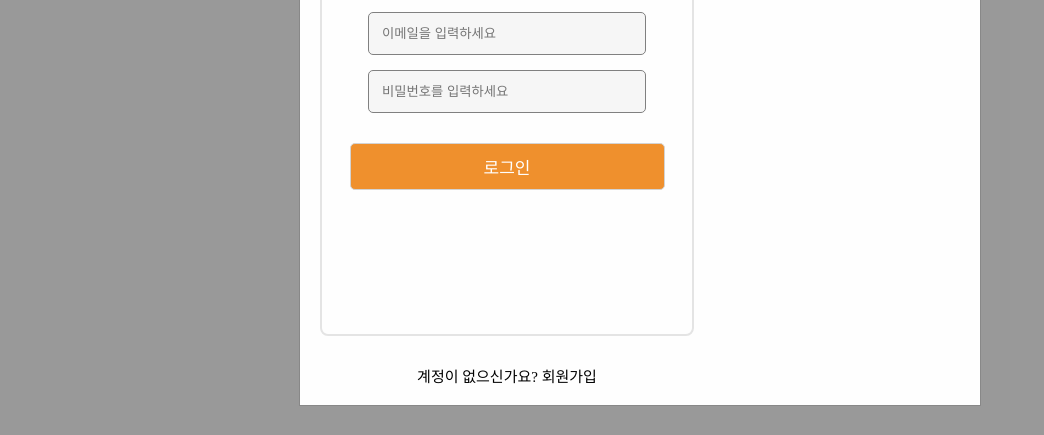
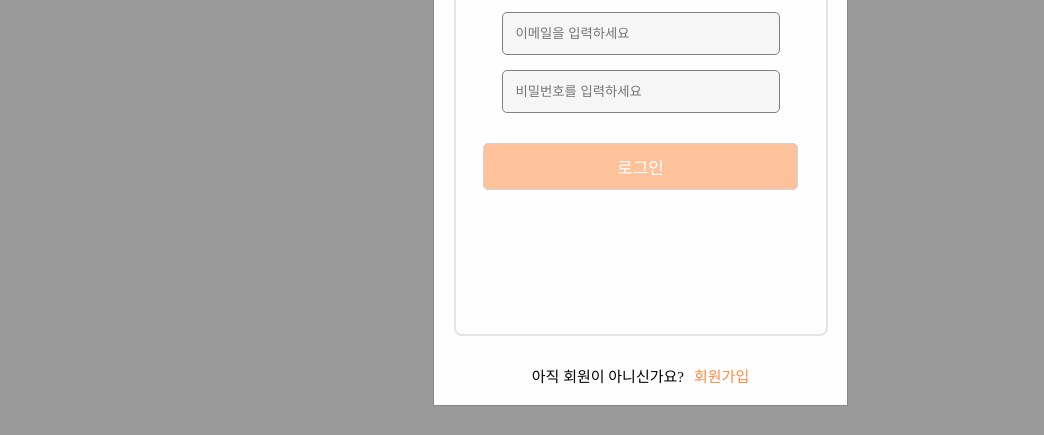
Before and after one commit to wecode-bootcamp-korea/justcode-4-2nd-carrot-country-front, a React (Create React App) app: page /login in a window 1280 px wide. Shown: the part 339-774 px from the top of the page, without its empty margins (0-1044 px from the left). Built offline with nearby package versions, Linux system fonts and the light colour scheme; no server answers.

Commit message:
ADD: Fontawesome설치

```diff
--- a/package.json
+++ b/package.json
@@ -16,6 +16,10 @@
     "jest": "27.5.1"
   },
   "dependencies": {
+    "@fortawesome/fontawesome-svg-core": "^6.1.1",
+    "@fortawesome/free-regular-svg-icons": "^6.1.1",
+    "@fortawesome/free-solid-svg-icons": "^6.1.1",
+    "@fortawesome/react-fontawesome": "^0.1.18",
     "@testing-library/jest-dom": "5.16.4",
     "@testing-library/react": "13.1.1",
     "@testing-library/user-event": "13.5.0",
--- a/src/components/login/Login.js
+++ b/src/components/login/Login.js
@@ -1,14 +1,13 @@
-import React from 'react';
 import styled from 'styled-components';
 import { CLIENT_PORT } from 'config.js';
 import { Link } from 'react-router-dom';
 import Modal from 'components/modal/Modal';
+import { useNavigate } from 'react-router-dom';
+import React, { useState } from 'react';
 // import { Link } from "react-router-dom";
 // import { useDispatch } from "react-redux";
-// const Modal = styled.div`
-//   width: 300px;
-// `;
 
+//스타일
 const LoginBox = styled.div`
   display: inline-block;
   width: 350px;
@@ -48,32 +47,101 @@ const LoginBtn = styled.button`
   font-weight: 550;
   border-radius: 5px;
   border: 1px solid lightgray;
-  background-color: #ef8d27f7;
+  background-color: #ff8a3d82;
+  ${({ login }) => {
+    return login ? `background-color: #ff8a3d82;` : `background-color: #red;`;
+  }}
+`;
+// LoginBtn.defaultProps = {
+//   btnDisabled : {
+//     main : 'palevioletred'
+//   }
+// }
+// const btnDisabled = {
+//   main: 'palevioletred'
+// }
+
+const Usersign = styled.div`
+  font-size: 15px;
+  margin-top: 180px;
+  text-align: center;
 `;
 
-const Usersignup = styled.div`
-  margin-top: 180px;
+const Usersignup = styled.span`
+  color: #ff8a3d;
   font-size: 15px;
-  text-align: center;
+  margin-left: 10px;
+  cursor: pointer;
 `;
 
 function Login() {
   // console.log(1,CLIENT_PORT);
+  //기능
+  const [inputId, setInputId] = useState('');
+  const [inputPw, setInputPw] = useState('');
+
+  const isValidInput = inputId.includes('@') && inputPw.length > 5;
+
+  const handleIdInput = e => {
+    setInputId(e.target.value);
+  };
+
+  const handlePwInput = e => {
+    setInputPw(e.target.value);
+  };
+
+  const navigate = useNavigate();
+
+  const handleSignIn = () => {
+    fetch('localhost:3000/list', {
+      method: 'POST',
+      headers: {
+        'Content-Type': 'application/json',
+      },
+      body: JSON.stringify({
+        // email: id,
+        // password: pw,
+      }),
+    })
+      .then(response => response.json())
+      .then(result => console.log('결과 : ', result));
+  };
+
+  const goToList = () => {
+    navigate('/');
+  };
 
   return (
-    <Modal>
+    <Modal width="373px">
       <LoginBox width="200px">
         <img
           src={`${CLIENT_PORT}/images/logo/logo1.png`}
           alt="logo"
           width="200px"
         />
-        <Email type="text" placeholder="이메일을 입력하세요" />
-        <Password type="number" placeholder="비밀번호를 입력하세요" />
-        <LoginBtn>로그인</LoginBtn>
-        <Usersignup>
-          계정이 없으신가요? <>회원가입</>
-        </Usersignup>
+        <Email
+          value={inputId}
+          type="text"
+          placeholder="이메일을 입력하세요"
+          onChange={handleIdInput}
+        />
+        <Password
+          value={inputPw}
+          type="password"
+          placeholder="비밀번호를 입력하세요"
+          onChange={handlePwInput}
+        />
+        <LoginBtn
+          onClick={goToList}
+          login={true}
+          // className={`loginBtn ${isValidInput ? '' : 'btnDisabled'}`}
+        >
+          로그인
+        </LoginBtn>
+        <Usersign>
+          아직 회원이 아니신가요?
+          <Usersignup onClick={handleSignIn}>회원가입</Usersignup>
+        </Usersign>
       </LoginBox>
     </Modal>
   );
```
Also changed, not shown: 1 other file (tests, documents, lock files or other folders).
